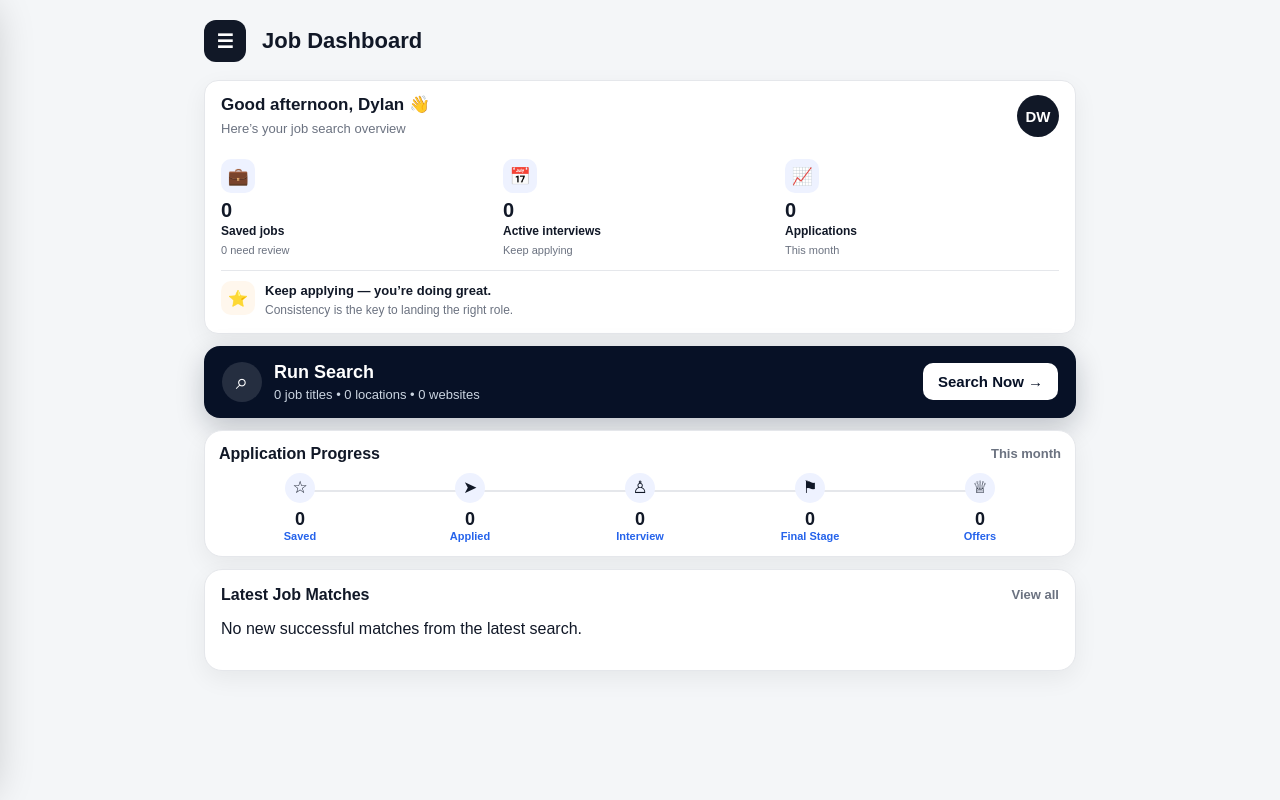
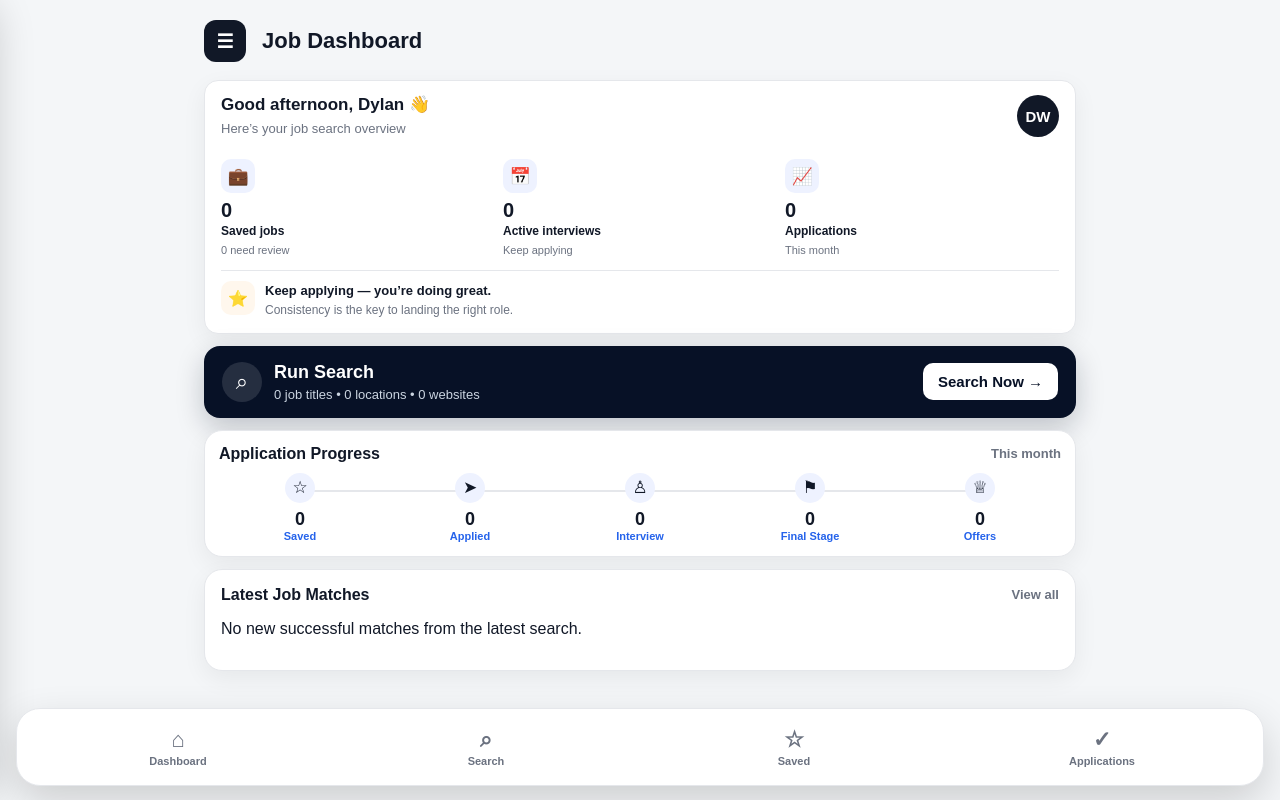
Before and after one commit to dcast-gif/Job-Watcher, a Next.js app: page / in a window 1280 px wide. Built offline with nearby package versions, Linux system fonts and the light colour scheme.

Commit message:
Update page.js

```diff
--- a/app/page.js
+++ b/app/page.js
@@ -880,6 +880,27 @@ showAppliedFields
           )}
         </section>
       )}
+      <nav className="bottomNav">
+  <button onClick={() => goToPage("home")}>
+    <span>⌂</span>
+    Dashboard
+  </button>
+
+  <button onClick={() => goToPage("stored")}>
+    <span>⌕</span>
+    Search
+  </button>
+
+  <button onClick={() => goToPage("saved")}>
+    <span>☆</span>
+    Saved
+  </button>
+
+  <button onClick={() => goToPage("applied")}>
+    <span>✓</span>
+    Applications
+  </button>
+</nav>
     </main>
   );
 }
```
